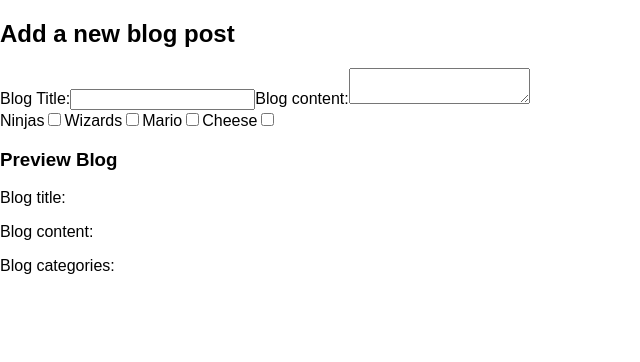
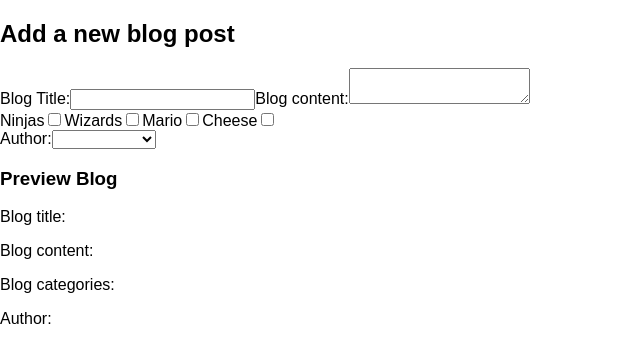
Before and after one commit to MajaSveljo/VueJS_practice, a Vue app: page / in a window 1280 px wide. Shown: the top 362 px of the page, without its empty margins (0-640 px from the left). Built offline with nearby package versions, Linux system fonts and the light colour scheme.

Commit message:
Select box binding

```diff
--- a/src/components/addBlog.vue
+++ b/src/components/addBlog.vue
@@ -17,6 +17,10 @@
               <label>Cheese</label>
               <input type="checkbox" value="cheese" v-model="blog.categories" />
           </div>
+          <label>Author:</label>
+          <select v-model="blog.author">
+              <option v-for="author in authors">{{ author }}</option>
+          </select>
       </form>
     <div id="preview">
         <h3>Preview Blog</h3>
@@ -27,6 +31,7 @@
         <ul>
             <li v-for="category in blog.categories">{{ category }}</li>
         </ul>
+        <p>Author: {{ blog.author }}</p>
     </div>
   </div>
 </template>
@@ -43,8 +48,10 @@
         blog: {
             title: '',
             content: '',
-            categories: []
-        }
+            categories: [],
+            author: ''
+        },
+        authors: ['The Net Ninja', 'Maja Šveljo', 'Dragan Perić']
     }
   },
   methods: {
```
